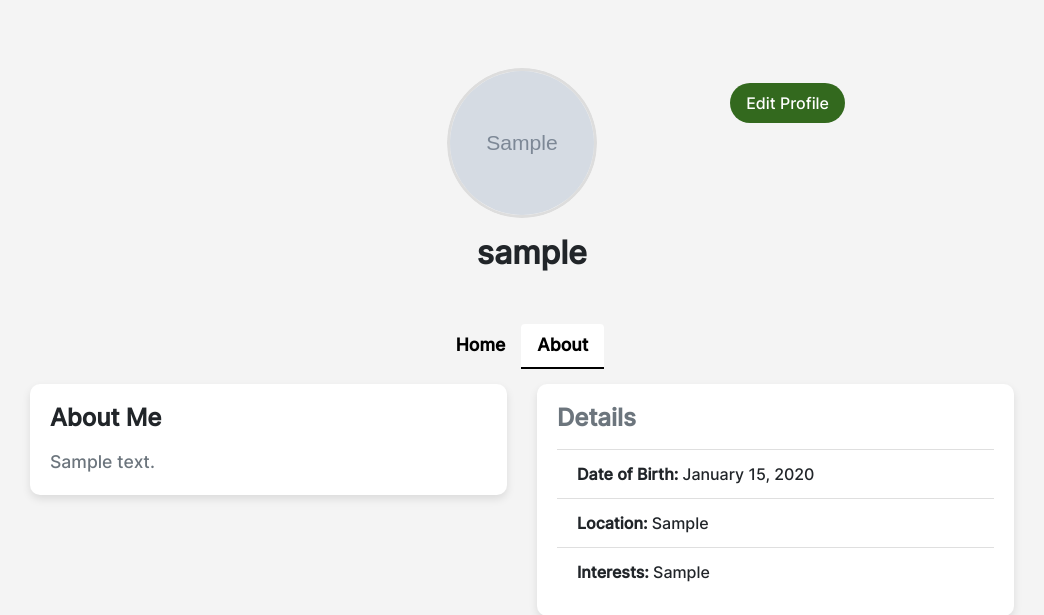
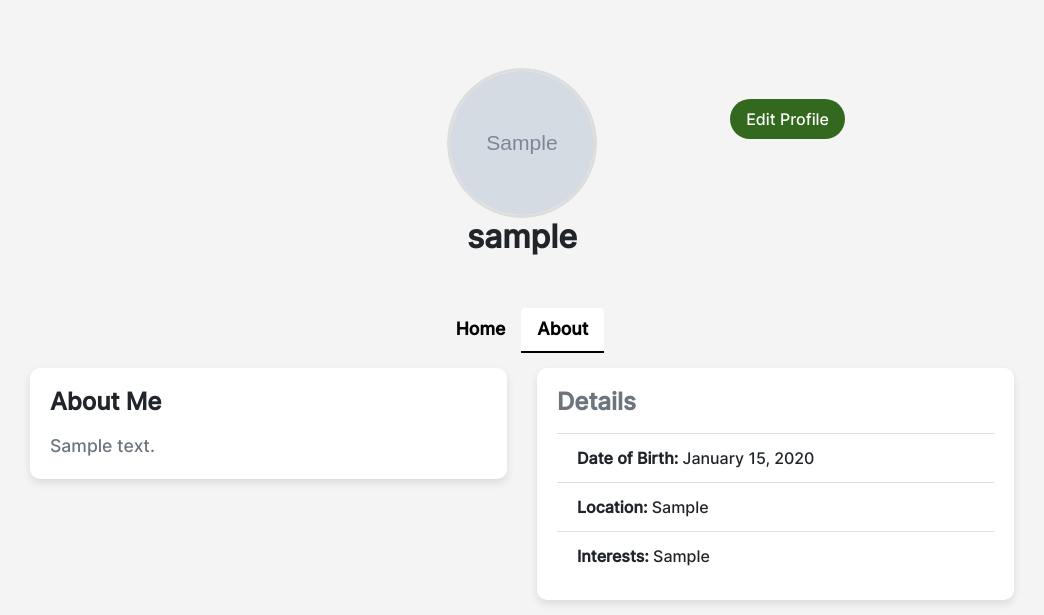
Before and after one commit to JivinVarghese/BotanicStories, a Django app: a page that uses myapp/templates/about_user.html in a window 1280 px wide. Shown: the part 74-689 px from the top of the page, without its empty margins (118-1162 px from the left). Run offline with Django 5.2, Linux system fonts and the light colour scheme; tables that the repository leaves empty hold one stand-in row (values such as "Sample post"); grey boxes marked "Sample" are stand-in pictures; some libraries are stand-ins or nearby versions; some web fonts are replaced.

Commit message:
Resolved issues for username & alignment of name in userprofile, editprofile and aboutprofile.

```diff
--- a/myapp/forms.py
+++ b/myapp/forms.py
@@ -27,6 +27,7 @@ class PostForm(forms.ModelForm):
         }
 
 class UserDetailForm(forms.ModelForm):
+    name = forms.CharField(max_length=150, required=True)
     class Meta:
         model = UserDetail
         fields = ['profile_pic', 'bio', 'location', 'interests', 'date_of_birth']
--- a/myapp/static/css/styles.css
+++ b/myapp/static/css/styles.css
@@ -310,7 +310,14 @@ body {
 .username {
     font-size: 2rem;
     font-weight: bold;
-    margin-left: 43%;
+    /* Remove margin: center; */
+}
+
+/* Ensure the parent container uses flexbox for centering */
+.profile-container {
+    display: flex;
+    flex-direction: column;
+    align-items: center;
 }
 
 /* Edit Profile button styling */
--- a/myapp/templates/about_user.html
+++ b/myapp/templates/about_user.html
@@ -3,7 +3,7 @@
 {% block content %}
 <div class="container mt-5">
     <div class="row justify-content-center">
-        <div class="col-md-8 text-center">
+        <div class="col-md-8 text-center profile-container">
             <div class="profile-picture">
                 {% if user_detail.profile_pic %}
                     <img src="{{ user_detail.profile_pic.url }}" class="rounded-circle profile-pic" alt="Profile Picture">
@@ -11,10 +11,8 @@
                     <img src="https://fastly.picsum.photos/id/0/5000/3333.jpg?hmac=_j6ghY5fCfSD6tvtcV74zXivkJSPIfR9B8w34XeQmvU" class="rounded-circle profile-pic" alt="Profile Picture">
                 {% endif %}
             </div>
-            <div class="d-flex justify-content-between align-items-center mt-3">
-                <h2 class="username">{{ user.username }}</h2>
-                <a href="{% url 'edit_profile' %}" class="btn btn-edit-profile">Edit Profile</a>
-            </div>
+            <h2 class="username">{{ user.username }}</h2>
+            <a href="{% url 'edit_profile' %}" class="btn btn-edit-profile mt-3">Edit Profile</a>
         </div>
     </div>
     <div class="row justify-content-center mt-4">
--- a/myapp/views.py
+++ b/myapp/views.py
@@ -223,14 +223,17 @@ def edit_profile(request):
     if request.method == 'POST':
         form = UserDetailForm(request.POST, request.FILES, instance=user_detail)
         if form.is_valid():
-            form.save()
-            request.user.username = request.POST['name']
-            request.user.save()
-            return redirect('user_profile', username=request.user.username)
+            new_name = request.POST['name']
+            if User.objects.filter(username=new_name).exclude(pk=request.user.pk).exists():
+                form.add_error('name', 'This name is already taken. Please choose another.')
+            else:
+                form.save()
+                request.user.username = new_name
+                request.user.save()
+                return redirect('user_profile', username=request.user.username)
     else:
         form = UserDetailForm(instance=user_detail)
     return render(request, 'edit_profile.html', {'form': form, 'user_detail': user_detail})
-
 
 def search_posts(request):
     if 'q' in request.GET:
```
Also changed, not shown: myapp/templates/edit_profile.html (+6 -1 lines), myapp/templates/user_profile.html (+8 -16 lines), post_images/profile_pics/Screenshot_2024-07-05_093822.png (added).
